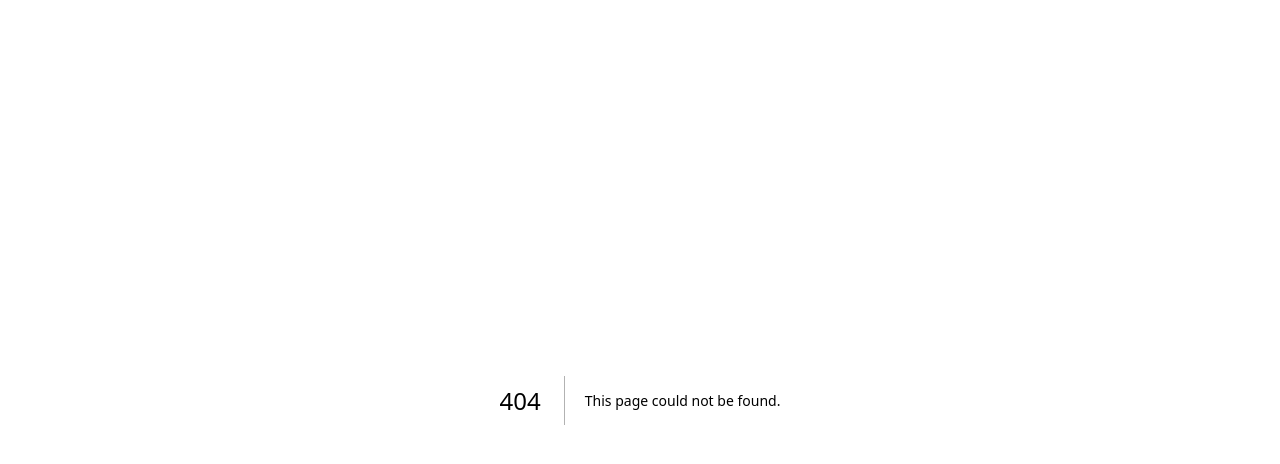
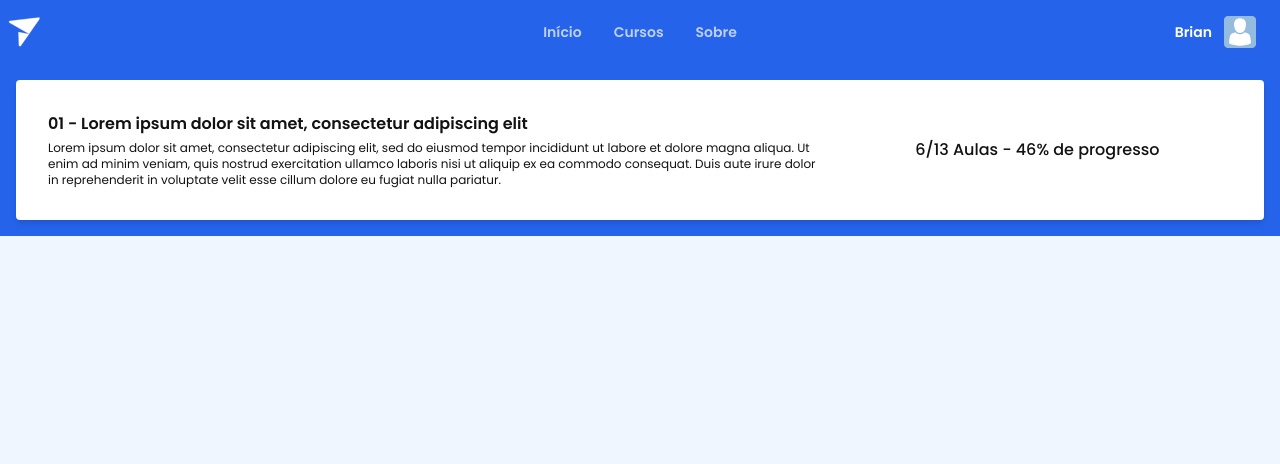
Before and after one commit to hazaelk/uniftc-estagio, a Next.js app: page /aula in a window 1280 px wide. Before the commit this address had no page. Shown: the top 464 px of the page. Built offline with nearby package versions, Linux system fonts and the light colour scheme.

Commit message:
feat: add aula page

```diff
--- /dev/null
+++ b/pages/aula.tsx
@@ -0,0 +1,36 @@
+import CourseCard from "@/components/CourseCard";
+import CourseCardAvailable from "@/components/CourseCardAvailable";
+import CourseCardMy from "@/components/CourseCardMy";
+import Layout from "@components/layouts/Default";
+import Link from "next/link";
+
+type Props = {};
+
+function Aulas({}: Props) {
+  return (
+    <Layout>
+      <section className="p-4 bg-blue-600 h-full">
+        <div className="flex  bg-white shadow-md rounded p-8 gap-4 text-[#121212]">
+          <div className="w-2/3">
+            <p className="font-semibold">
+              01 - Lorem ipsum dolor sit amet, consectetur adipiscing elit
+            </p>
+            <p className="text-xs mt-1">
+              Lorem ipsum dolor sit amet, consectetur adipiscing elit, sed do
+              eiusmod tempor incididunt ut labore et dolore magna aliqua. Ut
+              enim ad minim veniam, quis nostrud exercitation ullamco laboris
+              nisi ut aliquip ex ea commodo consequat. Duis aute irure dolor in
+              reprehenderit in voluptate velit esse cillum dolore eu fugiat
+              nulla pariatur.
+            </p>
+          </div>
+          <div className="w-1/3 flex justify-center items-center">
+            <p className="font-medium">6/13 Aulas - 46% de progresso</p>
+          </div>
+        </div>
+      </section>
+    </Layout>
+  );
+}
+
+export default Aulas;
```
